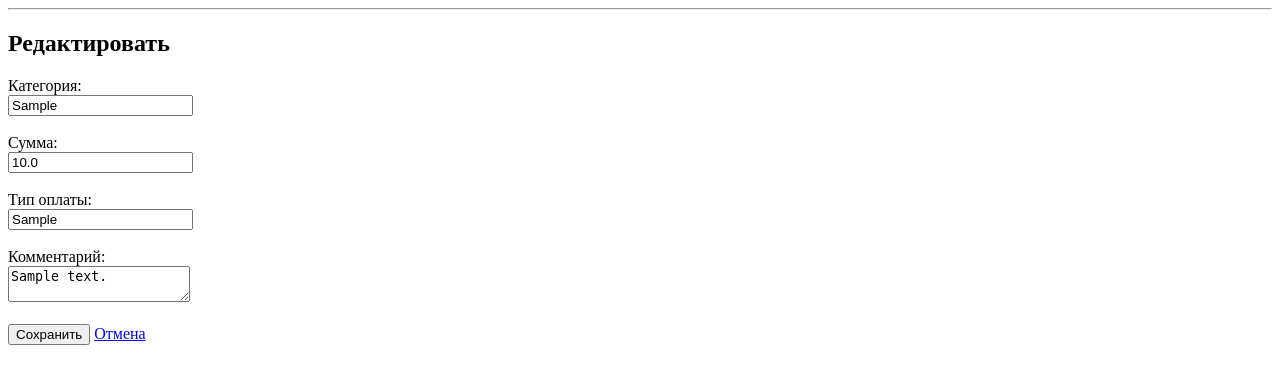
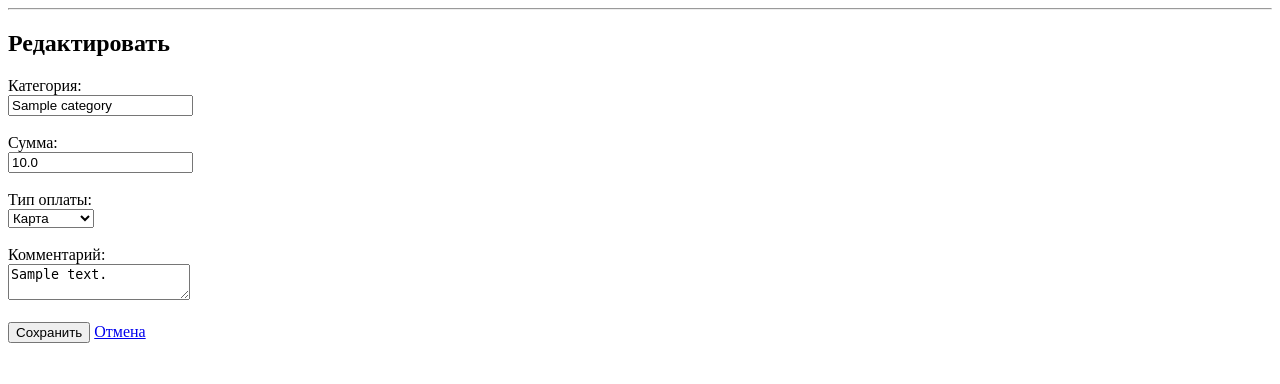
Before and after one commit to Ivana-banana/Hackathon, a Flask app: page /expense/edit/1 in a window 1280 px wide. Shown: the part 26-410 px from the top of the page. Run offline with Flask 3, Linux system fonts and the light colour scheme; a user stored in the database is signed in; tables that the repository leaves empty hold one stand-in row (values such as "Sample post").

Commit message:
add category model
Добавил модель категорий. Реализовал выбор категорий из списка + авто добавление новых категорий, если их не было + выбор метода оплаты из двух

```diff
--- a/app/routes.py
+++ b/app/routes.py
@@ -1,11 +1,10 @@
 from flask import Blueprint, Flask, render_template, request, redirect, url_for, flash
-from sqlalchemy.sql.functions import current_user
 from sqlalchemy import func
 from flask_login import login_user, login_required, logout_user, current_user
 from datetime import datetime, timedelta
 
 from app import db
-from app.models import Expense, User
+from app.models import Expense, User, Category
 
 bp = Blueprint('main', __name__)
 
@@ -23,10 +22,16 @@ def hello():
     my_count = Expense.query.filter(
         Expense.user_id == current_user.id, Expense.date >= week_ago).count() or 0
 
-    top_categories = (db.session.query(Expense.category, func.sum(Expense.amount).label('amount')).filter(
-        Expense.user_id == current_user.id, Expense.date >= week_ago).group_by(Expense.category)
+    top_categories = (db.session.query(
+        Category.name,
+        func.sum(Expense.amount).label('amount'))
+                      .join(Category, Expense.category_id == Category.id)
+                      .filter(Expense.user_id == current_user.id, Expense.date >= week_ago)
+                      .group_by(Category.name)
                       .order_by(func.sum(Expense.amount).desc())
-                      .limit(3).all())
+                      .limit(3)
+                      .all()
+                      )
 
     all_users_expenses = (db.session.query(User.username, func.sum(Expense.amount).label('amount'))
                           .join(Expense, User.id == Expense.user_id)
@@ -92,14 +97,21 @@ def expense():
 @bp.route('/expense/add', methods=['GET', 'POST'])
 @login_required
 def add_expense():
+    categories = Category.query.filter_by(user_id=current_user.id).all()
     if request.method == 'POST':
-        category = request.form.get('category')
+        category_name = request.form.get('category_name').strip()
         amount = float(request.form.get('amount'))
         comment = request.form.get('comment')
         paytype = request.form.get('paytype')
 
+        category = Category.query.filter_by(user_id=current_user.id, name=category_name).first()
+        if not category:
+            category = Category(name=category_name, user_id = current_user.id)
+            db.session.add(category)
+            db.session.commit()
+
         new_expense = Expense(
-            category = category,
+            category_id = category.id,
             amount = amount,
             comment = comment,
             paytype = paytype,
@@ -108,30 +120,40 @@ def add_expense():
         db.session.add(new_expense)
         db.session.commit()
         return redirect(url_for('main.expense'))
-    return render_template('expenses/form.html', legend = "Добавить расход")
+    return render_template('expenses/form.html',categories=categories, legend = "Добавить расход")
 
 #UPDATE
-#TODO продумать безопасность
 @bp.route('/expense/edit/<int:id>', methods=['GET', 'POST'])
 @login_required
 def edit_expense(id):
     expense = Expense.query.get_or_404(id)
-
+    if expense.user_id != current_user.id:
+        return "Нельзя редактировать расход!", 403
+    categories = Category.query.filter_by(user_id=current_user.id).all()
     if request.method == 'POST':
         expense.amount = float(request.form.get('amount'))
         expense.comment = request.form.get('comment')
         expense.paytype = request.form.get('paytype')
-        expense.category = request.form.get('category')
+
+        category_name = request.form.get('category_name').strip()
+        category = Category.query.filter_by(user_id=current_user.id, name=category_name).first()
+        if not category:
+            category = Category(name=category_name, user_id = current_user.id)
+            db.session.add(category)
+            db.session.commit()
+        expense.category_id = category.id
         db.session.commit()
 
         return redirect(url_for('main.expense'))
-    return render_template('expenses/form.html', expense = expense, legend="Редактировать")
+    return render_template('expenses/form.html', expense = expense, categories=categories, legend="Редактировать")
 
 #DELETE
 @bp.route('/expense/delete/<int:id>', methods=['GET', 'POST'])
 @login_required
 def delete_expense(id):
     expense = Expense.query.get_or_404(id)
+    if expense.user_id != current_user.id:
+        return "Нельзя удалить расход!",403
     db.session.delete(expense)
     db.session.commit()
     return redirect(url_for('main.expense'))
--- a/app/templates/expenses/form.html
+++ b/app/templates/expenses/form.html
@@ -5,15 +5,39 @@
 
     <form method="POST">
         <label>Категория:</label><br>
-        <input type="text" name="category" value="{{ expense.category if expense else '' }}" required>
+        <input type="text"
+               name="category_name"
+               list="category_list"
+               value="{{ expense.category.name if expense else '' }}"
+               placeholder="Выберите или введите новую"
+               autocomplete="off"
+               required>
+        <datalist id="category_list">
+            {% for categ in categories %}
+                <option value="{{ categ.name }}"></option>
+            {% endfor %}
+        </datalist>
         <br><br>
 
         <label>Сумма:</label><br>
-        <input type="number" name="amount" step="0.01" value="{{ expense.amount if expense else '' }}" required>
+        <input type="number"
+               name="amount"
+               step="0.01"
+               value="{{ expense.amount if expense else '' }}"
+               required>
         <br><br>
 
         <label>Тип оплаты:</label><br>
-        <input type="text" name="paytype" value="{{ expense.paytype if expense else '' }}">
+        <select name="paytype">
+            <option value="Карта"
+            {% if expense and expense.paytype == 'Карта' %}selected{% endif %}>
+            Карта
+            </option>
+            <option value="Наличные"
+            {% if expense and expense.paytype == 'Наличные' %}selected{% endif %}>
+            Наличные
+            </option>
+        </select>
         <br><br>
 
         <label>Комментарий:</label><br>
--- a/app/templates/expenses/list.html
+++ b/app/templates/expenses/list.html
@@ -18,7 +18,7 @@
             {% for expense in expenses %}
             <tr>
                 <td>{{ expense.date.strftime('%d.%m.%Y %H:%M') }}</td>
-                <td>{{ expense.category }}</td>
+                <td>{{ expense.category.name }}</td>
                 <td>{{ expense.amount }}</td>
                 <td>{{ expense.paytype }}</td>
                 <td>{{ expense.comment }}</td>
```
Also changed, not shown: app/models.py (+10 -1 lines), migrations/versions/6ebf093efb74_recreate_db_with_categories.py (renamed from migrations/versions/b147c5c69cfd_initial_migration.py, +14 -5 lines), 1 other file.
